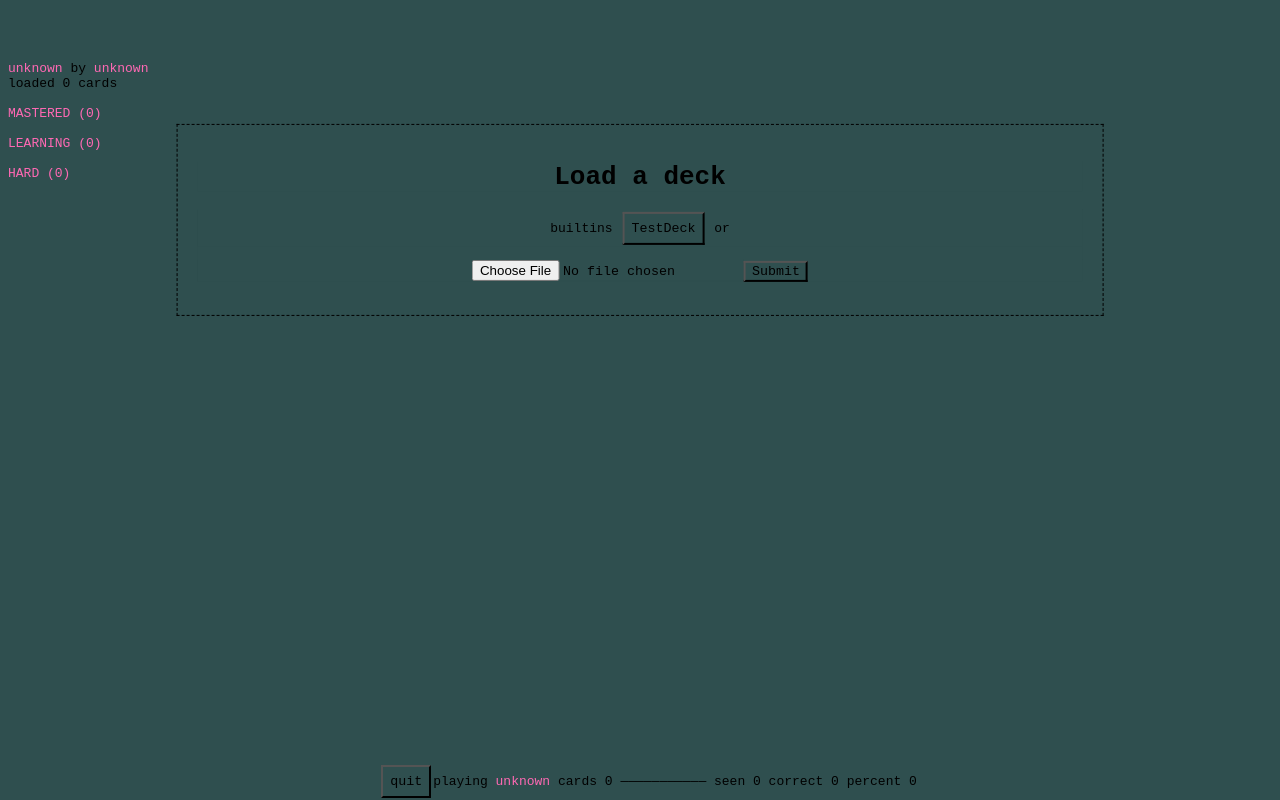
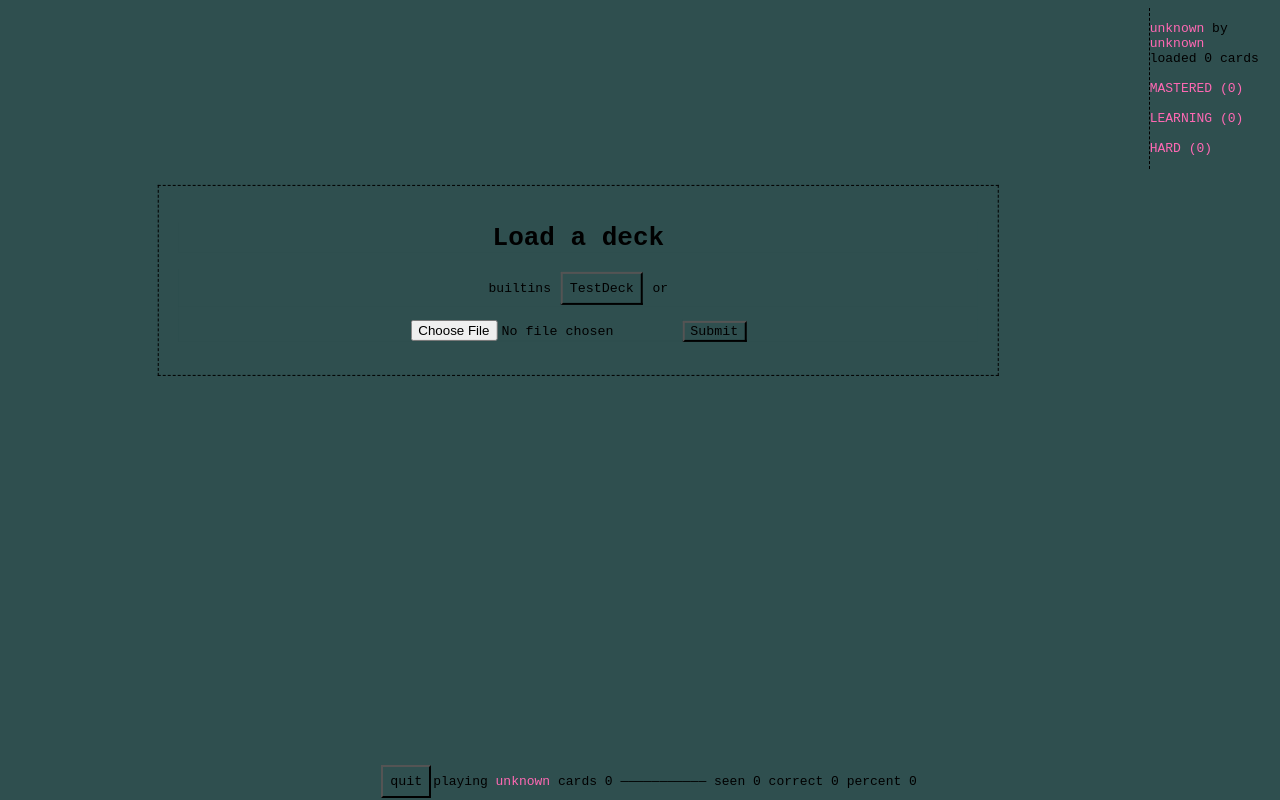
Before and after one commit to obscuredc/22jpk, a plain HTML site: page index.html in a window 1280 px wide. Drawn offline with Linux system fonts and the light colour scheme.

Commit message:
Update common.css

```diff
--- a/common.css
+++ b/common.css
@@ -18,6 +18,9 @@
 .highlight {
     color: hotpink;
 }
+.sublight {
+    color: greenyellow;
+}
 
 button {
     padding: 7px;
@@ -32,6 +35,7 @@ button:hover {
 #dynamic {
     position: relative;
     padding: 20px;
+    flex: 90%;
 }
 .card {
     text-align: center;
@@ -46,3 +50,10 @@ button:hover {
 .dimmed {
     color: dimgray;
 }
+#flx-container {
+    display: flex;
+}
+#SessionStats {
+    flex: 10%;
+    border-left: black dashed 1px;
+}
```
